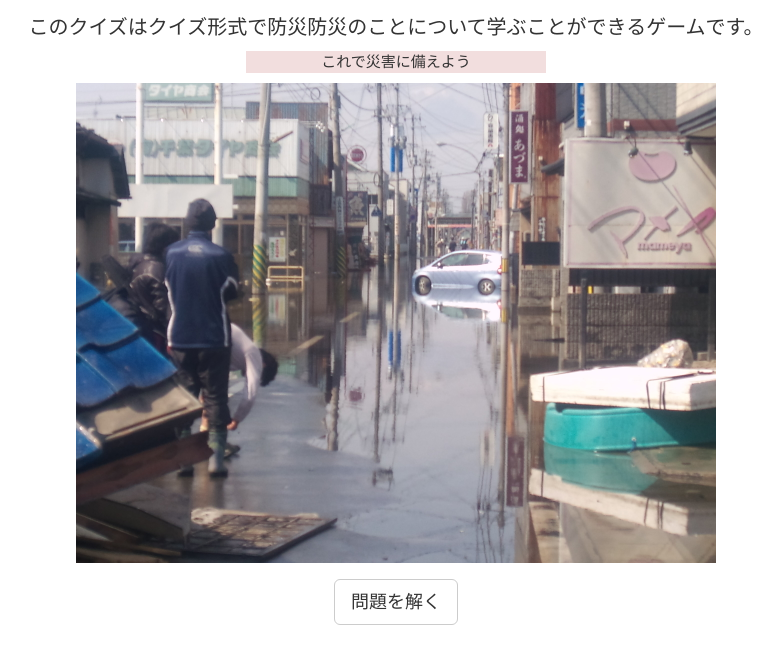
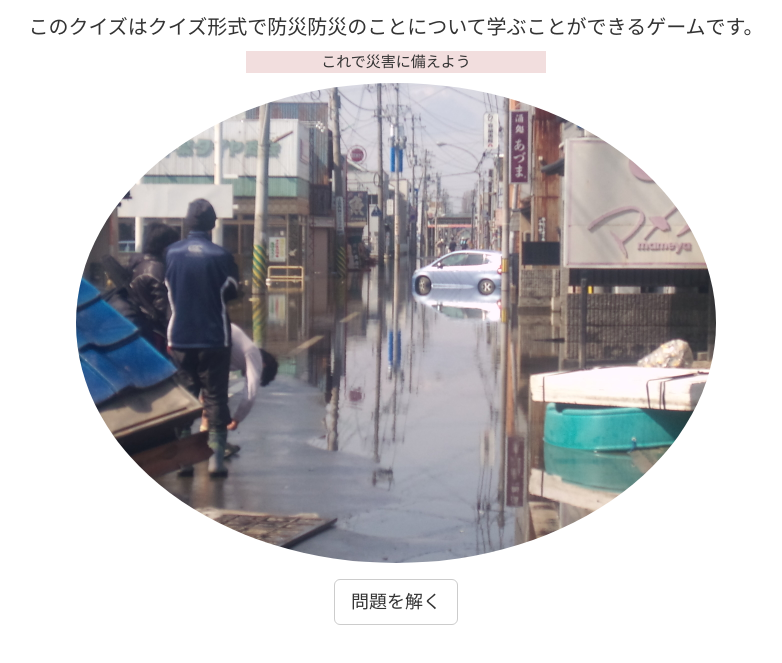
Before and after one commit to tarutarutarutaru/BousaiQuiz, a website: page index.html in a window 1280 px wide. Shown: the part 63-726 px from the top of the page, without its empty margins (244-1026 px from the left). Drawn offline with nearby package versions, Linux system fonts and the light colour scheme.

Commit message:
Title画像の見た目を変更

```diff
--- a/index.html
+++ b/index.html
@@ -10,7 +10,7 @@
         <h1>〜防災クイズゲーム〜</h1>
         <p class="desc">このクイズはクイズ形式で防災防災のことについて学ぶことができるゲームです。</p>
         <p class="bg-danger center recommend">これで災害に備えよう</p>
-        <img class="img-title center" src="./img/title.jpg" />
+        <img src="./img/title.jpg" class="img-circle center img-title">
         <button type="button" class="btn btn-default btn-lg center btn-start">問題を解く</button>
 
         <script src="./bower_components/jquery/dist/jquery.min.js"></script>
```
